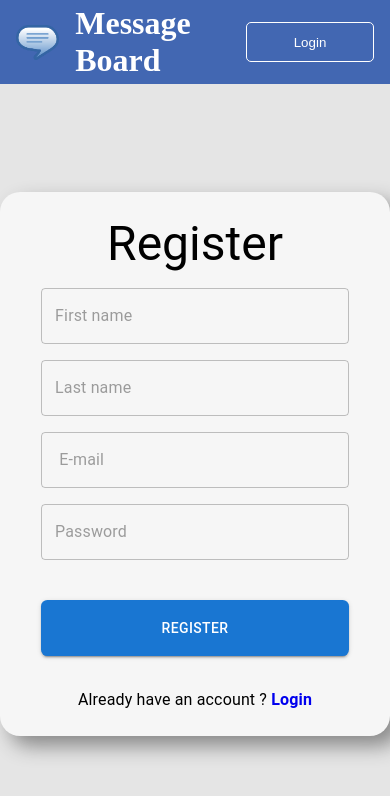
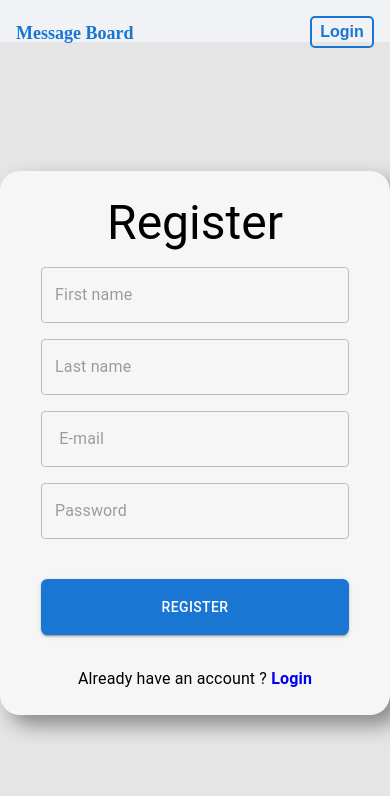
Before and after one commit to altinawiwaseem/message-Board, a React (Create React App) app in the folder client/: page / in a window 390 px wide. Shown: the top 796 px of the page. Built offline with nearby package versions, Linux system fonts and the light colour scheme.

Commit message:
adding motion to the new and deleted blog and restyle the color and the fonts

```diff
--- a/client/package.json
+++ b/client/package.json
@@ -13,6 +13,7 @@
     "@testing-library/react": "^11.2.7",
     "@testing-library/user-event": "^12.8.3",
     "axios": "^1.1.3",
+    "framer-motion": "4.1.17",
     "react": "^17.0.2",
     "react-dom": "^17.0.2",
     "react-file-base64": "^1.0.3",
@@ -20,10 +21,11 @@
     "react-redux": "^8.0.4",
     "react-router-dom": "^6.4.2",
     "react-scripts": "4.0.3",
+    "react-transition-group": "^4.4.5",
     "web-vitals": "^1.1.2"
   },
   "scripts": {
-    "start": "react-scripts start",
+    "start": "react-scripts --openssl-legacy-provider start",
     "build": "react-scripts build",
     "test": "react-scripts test",
     "eject": "react-scripts eject"
--- a/client/src/App.css
+++ b/client/src/App.css
@@ -11,11 +11,11 @@
 }
 
 main {
-  height: 90vh;
+  height: 95vh;
   width: 100%;
   background-color: #e5e5e5;
 }
 header {
-  height: 10vh;
+  height: 5vh;
   width: 100%;
 }
--- a/client/src/components/Header/Header.module.css
+++ b/client/src/components/Header/Header.module.css
@@ -1,7 +1,5 @@
 .mainHeader {
-  height: 100%;
-  width: 100%;
-  background-color: #4267b2;
+  background-color: #f0f2f5;
   display: flex;
   justify-content: space-between;
   align-items: center;
@@ -17,17 +15,19 @@
   height: 2.2rem;
 }
 .headerLeft h1 {
-  color: white;
+  color: #1976d2;
 }
 
 .button {
+  background-color: transparent;
   width: 8rem;
-  background-color: transparent;
-  color: white;
+  color: #1976d2;
   height: 2.5rem;
   border-radius: 5px;
-  border: 1px white solid;
+  border: 2px #1976d2 solid;
   cursor: pointer;
+  font-size: 1rem;
+  font-weight: bold;
 }
 .button:hover {
   border: 2px white solid;
@@ -40,3 +40,17 @@
   text-decoration: none;
   color: white;
 }
+
+@media only screen and (max-width: 600px) {
+  .headerLeft h1 {
+    margin-top: 0.2rem;
+    font-size: 18px;
+  }
+  .headerLeft img {
+    display: none;
+  }
+  .mainHeader button {
+    width: 4rem;
+    height: 2rem;
+  }
+}
--- a/client/src/components/Message/List.jsx
+++ b/client/src/components/Message/List.jsx
@@ -1,3 +1,5 @@
+import { motion, AnimatePresence } from "framer-motion/dist/framer-motion";
+
 import {
   Avatar,
   Box,
@@ -14,6 +16,13 @@ import BorderColorIcon from "@mui/icons-material/BorderColor";
 function AllBlogs({ item, handleUpdate, handleDelete, isUser }) {
   return (
     item && (
+      <motion.div
+        layout
+        animate={{ opacity: 1, scale: 1 }}
+        initial={{ opacity: 0 }}
+        exit={{ opacity: 0 }}
+        transition={{ type: "spring", stiffness: 75 }}
+      >
         <Card
           sx={{
             width: "100%",
@@ -56,6 +65,7 @@ function AllBlogs({ item, handleUpdate, handleDelete, isUser }) {
             </Typography>
           </CardContent>
         </Card>
+      </motion.div>
     )
   );
 }
--- a/client/src/components/Message/Message.module.css
+++ b/client/src/components/Message/Message.module.css
@@ -1,34 +1,40 @@
 .mainContainer {
-  height: 80vh;
+  height: 100%;
   width: 100vw;
   display: flex;
   align-items: center;
   flex-direction: column;
-  background-color: #f6f6f6;
+
+  background: #f0f2f5;
   justify-content: center;
 }
 .dataContainer {
   width: 35%;
   height: 100%;
   overflow-y: scroll;
+  scroll-behavior: smooth;
 }
+
 .dataContainer::-webkit-scrollbar {
   display: none;
 }
 
 .input {
   border-radius: 0.4rem;
-  background-color: #f4f4f4;
+  background-color: #f0f2f5;
   width: 100%;
   font-size: 1rem;
-  border: 2px #4267b2 solid;
+  border: 1px #1976d2 solid;
   height: 100%;
+  outline: 1px #1976d2 solid;
 }
 
 .button:active {
   transform: scale(0.98);
 }
+
 .form {
+  margin-bottom: 1.5rem;
   display: flex;
   align-items: center;
   justify-content: space-between;
@@ -40,3 +46,9 @@
 .fileBaseIcon input[type="file"] {
   display: none;
 }
+
+@media only screen and (max-width: 600px) {
+  .form button[type="submit"] {
+    display: none;
+  }
+}
--- a/client/src/components/Message/index.js
+++ b/client/src/components/Message/index.js
@@ -8,7 +8,7 @@ import { Link } from "react-router-dom";
 import Blogs from "./List";
 import SendIcon from "@material-ui/icons/Send";
 import PhotoCamera from "@material-ui/icons/PhotoCamera";
-
+import { motion, AnimatePresence } from "framer-motion/dist/framer-motion";
 export default function Message() {
   const [image, setImage] = useState({ image: "" });
   const [data, setData] = useState("");
@@ -18,7 +18,6 @@ export default function Message() {
   const [val, setVal] = useState(0);
   const valueRef = useRef("");
 
-  /* console.log("userData", userData); */
   const handleChange = (e) => {
     setInput(e.target.value);
   };
@@ -115,6 +114,7 @@ export default function Message() {
 
   return (
     <>
+      <div className={style.mainContainer}>
         <Box display="flex" justifyContent={"center"}>
           <Tabs value={val} onChange={(e, val) => setVal(val)}>
             <Tab LinkComponent={Link} to="/message" label="All Blogs" />
@@ -122,7 +122,6 @@ export default function Message() {
           </Tabs>
         </Box>
 
-      <div className={style.mainContainer}>
         <div className={style.dataContainer}>
           {data && val === 0
             ? data
@@ -189,11 +188,10 @@ export default function Message() {
           </IconButton>
 
           <Button
-            endIcon={<SendIcon />}
-            className={style.button}
+            endIcon={<SendIcon className={style.button} />}
             type="submit"
-            variant="contained"
             sx={{
+              border: "1px #1976d2 solid",
               borderRadius: "0.4rem",
               padding: "1rem 2rem",
             }}
```
Also changed, not shown: 2 other files (tests, documents, lock files or other folders). Lines whose indentation alone changed are shown as unchanged.
